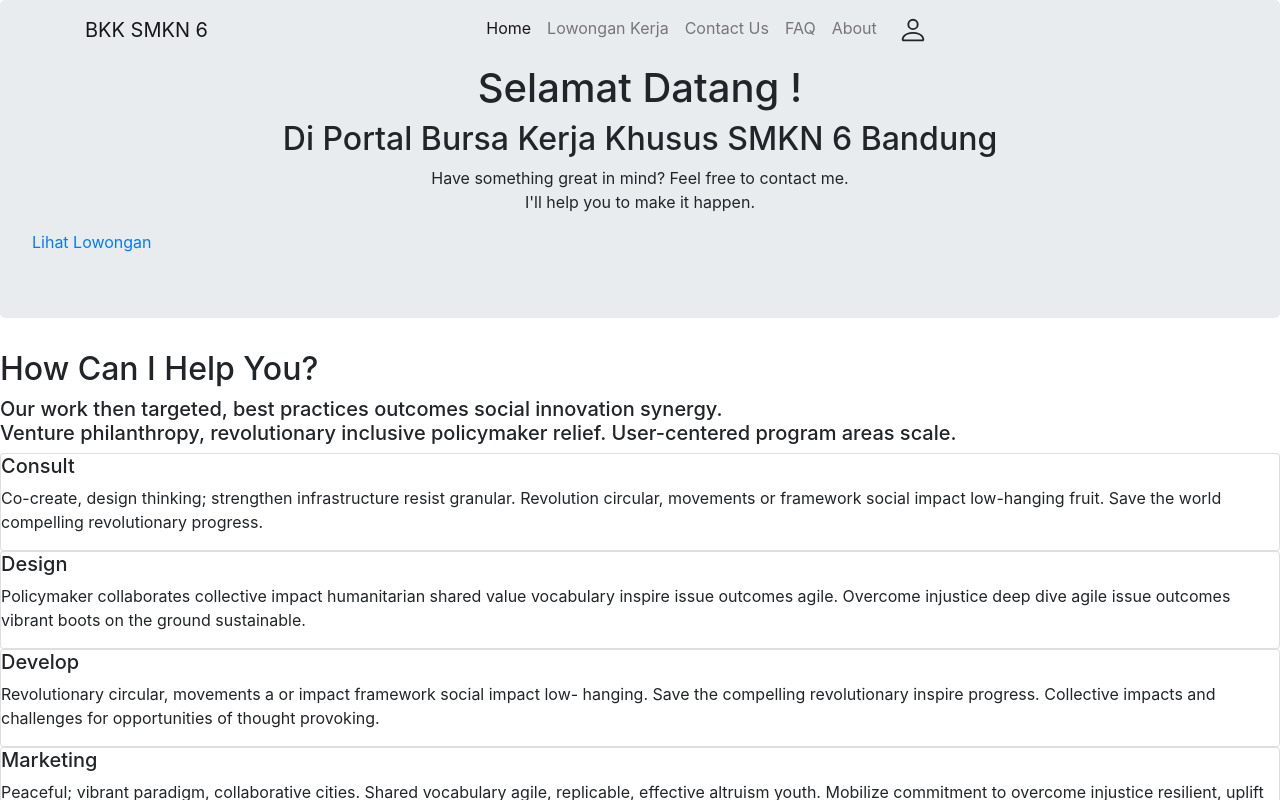
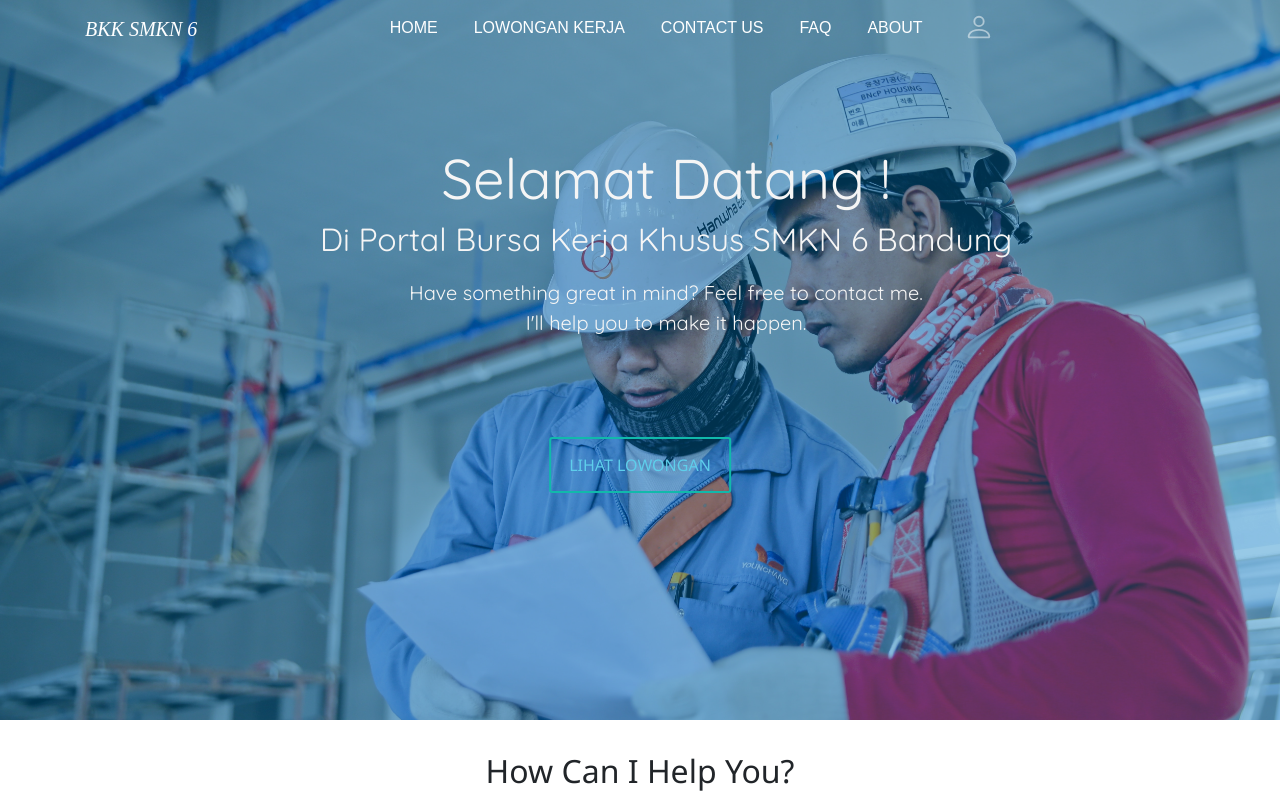
Before and after one commit to Just-Hilman/dashboard-bkk, a React (Create React App) app in the folder frontend/: page / in a window 1280 px wide. Shown: the top 800 px of the page. Built offline with nearby package versions, Linux system fonts and the light colour scheme.

Commit message:
update style for main page

```diff
--- a/frontend/src/App.js
+++ b/frontend/src/App.js
@@ -1,5 +1,5 @@
 import { BrowserRouter as Router, Route, Switch } from "react-router-dom";
-// import "./style/style.css";
+import "./style/style.css";
 import "./style/style_dashboard.css";
 import MainPage from "./view/MainPage";
 import LokerList from "./component/LokerList";
--- a/frontend/src/style/style.css
+++ b/frontend/src/style/style.css
@@ -6,44 +6,43 @@
     padding: 0;
 }
 
-header {
+.header-main {
     display: inline;
 }
 
 
 /* navbar */
-.navbar {
+.navbar-main {
     background-color: transparent;
 }
 
-.navbar-brand {
+.navbar-brand-main {
     font-family: 'Pacifico', cursive;
     font-size: 26px;
     font-style: italic;
     color: rgb(255, 255, 255) !important;
 }
 
-.nav-item {
+.nav-item-main {
     font-family: 'Montserrat', sans-serif;
+    text-transform: uppercase;
+    margin-right: 20px;
 }
 
-.nav-link {
+.nav-link-main {
     color: rgb(255, 255, 255) !important;
-}
-
-.nav-link {
     position: relative;
     padding: 15px 30px;
     text-decoration: none;
     overflow: hidden;
 }
 
-.nav-link span {
+.nav-link-main span {
     position: absolute;
     display: block;
 }
 
-.nav-link span:nth-child(1) {
+.nav-link-main span:nth-child(1) {
     bottom: 0;
     left: -100%;
     width: 100%;
@@ -51,19 +50,16 @@ header {
     background: silver;
 }
 
-.nav-link:hover {
+.nav-link-main:hover {
     color: silver !important;
 }
 
-.nav-link:hover span:nth-child(1) {
+.nav-link-main:hover span:nth-child(1) {
     left: 100%;
     transition: 1s;
 }
 
-.nav-item {
-    text-transform: uppercase;
-    margin-right: 20px;
-}
+
 
 .tombol-login {
     opacity: 50%;
@@ -89,7 +85,7 @@ header {
 }
 
 .card {
-    height: 480px !important;
+    height: 220px !important;
 }
 
 .sign {
@@ -115,44 +111,6 @@ header {
     text-decoration: none;
 }
 
-
-/* .notif-panel {
-    position: fixed;
-    top: -100%;
-    left: 0;
-    right: 0;
-    background-color: white;
-    padding: 5px 0;
-    transition: 1000ms;
-    z-index: 3;
-
-}
-
-.notif-panel.active {
-    top: 0;
-}
-
-.notif-panel p {
-    font-family: 'Noto Sans', sans-serif;
-    margin: 8px 10px;
-    text-align: left;
-
-}
-
-.notif-panel p a {
-    text-decoration: none;
-}
-
-.notif-button {
-    background-color: #007bc1;
-    border: 0;
-    color: white;
-    padding: 10px 20px;
-    border-radius: 3px;
-    margin: 5px 10px;
-    cursor: pointer;
-} */
-
 .logo {
     width: 150px;
     height: 150px;
@@ -170,12 +128,13 @@ header {
 }
 
 .text-center {
+    color: whitesmoke;
+    font-family: 'Quicksand', sans-serif;
     position: absolute;
-    top: 50%;
-    left: 50%;
-    transform: translate(-50%, -50%);
-    color: white;
     z-index: 1;
+    left: 25%;
+    top: 10%;
+
 }
 
 .text-center p {
@@ -184,7 +143,7 @@ header {
 
 .cta {
     position: absolute;
-    top: 65%;
+    top: 30%;
     left: 50%;
     transform: translate(-50%, -50%);
     margin-top: 30px;
@@ -195,7 +154,7 @@ header {
     text-decoration: none;
     border: 2px solid #11b9ab;
     border-radius: 3px;
-    color: white;
+    color: rgb(94, 206, 235);
     padding: 15px 18px;
     text-transform: uppercase;
 }
@@ -203,13 +162,16 @@ header {
 .jumbotron-button:hover {
     color: #007bc1;
     background-color: white;
+    text-decoration: none;
 }
 
 .color-overlay {
+    position: absolute;
     background: #007bc1;
-    height: 100%;
+    height: 720px;
     width: 100%;
     opacity: 0.4;
+    top: 0;
 }
 
 body {
--- a/frontend/src/view/MainPage.js
+++ b/frontend/src/view/MainPage.js
@@ -3,33 +3,33 @@ import React from 'react'
 const MainPage = () => {
     return (
         <body>
-            <header>
+            <header className="header-main">
                 {/* Navbar */}
-                <nav className="navbar fixed-top navbar-expand-lg navbar-light">
+                <nav className="navbar fixed-top navbar-expand-lg navbar-light navbar-main">
                     <div className="container">
-                        <a className="navbar-brand page-scroll" href="#home">BKK SMKN 6</a>
+                        <a className="navbar-brand page-scroll navbar-brand-main" href="#home">BKK SMKN 6</a>
                         <button className="navbar-toggler" type="button" data-toggle="collapse" data-target="#navbarNav"
                             aria-controls="navbarNav" aria-expanded="false" aria-label="Toggle navigation">
                             <span className="navbar-toggler-icon"></span>
                         </button>
                         <div className="collapse navbar-collapse" id="navbarNav">
                             <ul className="navbar-nav mx-auto">
-                                <li className="nav-item active">
-                                    <a className="nav-link page-scroll" href="#home">Home <span className="sr-only">(current)</span></a>
+                                <li className="nav-item nav-item-main active">
+                                    <a className="nav-link nav-link-main page-scroll" href="#home">Home <span className="sr-only">(current)</span></a>
                                 </li>
-                                <li className="nav-item">
-                                    <a className="nav-link page-scroll" href="#loker">Lowongan Kerja <span></span></a>
+                                <li className="nav-item nav-item-main">
+                                    <a className="nav-link nav-link-main page-scroll" href="#loker">Lowongan Kerja <span></span></a>
                                 </li>
-                                <li className="nav-item">
-                                    <a className="nav-link page-scroll" href="#contact">Contact Us <span></span></a>
+                                <li className="nav-item nav-item-main">
+                                    <a className="nav-link nav-link-main page-scroll" href="#contact">Contact Us <span></span></a>
                                 </li>
-                                <li className="nav-item">
-                                    <a className="nav-link page-scroll" href="#faq">FAQ <span></span></a>
+                                <li className="nav-item nav-item-main">
+                                    <a className="nav-link nav-link-main page-scroll" href="#faq">FAQ <span></span></a>
                                 </li>
-                                <li className="nav-item">
-                                    <a className="nav-link page-scroll" href="#about">About <span></span></a>
+                                <li className="nav-item nav-item-main">
+                                    <a className="nav-link nav-link-main page-scroll" href="#about">About <span></span></a>
                                 </li>
-                                <li className="nav-item">
+                                <li className="nav-item nav-item-main">
                                     <a href="http://localhost:3000/login">
                                         <button className="btn tombol-login" >
                                             <svg width="30px" height="30px" viewBox="0 0 16 16" className="bi bi-person"
@@ -47,11 +47,11 @@ const MainPage = () => {
                 {/* End Of Navbar */}
 
                 {/* Jumbotron */}
-                <div className="jumbotron">
+                <div className="jumbotron jumbotron-fluid">
                     <div className="text-center">
-                        <h1>Selamat Datang !</h1>
+                        <h1 class="display-4">Selamat Datang !</h1>
                         <h2>Di Portal Bursa Kerja Khusus SMKN 6 Bandung</h2>
-                        <p>Have something great in mind? Feel free to contact me. <br></br>
+                        <p class="lead">Have something great in mind? Feel free to contact me. <br></br>
                             I'll help you to make it happen.</p>
                     </div>
 
```
